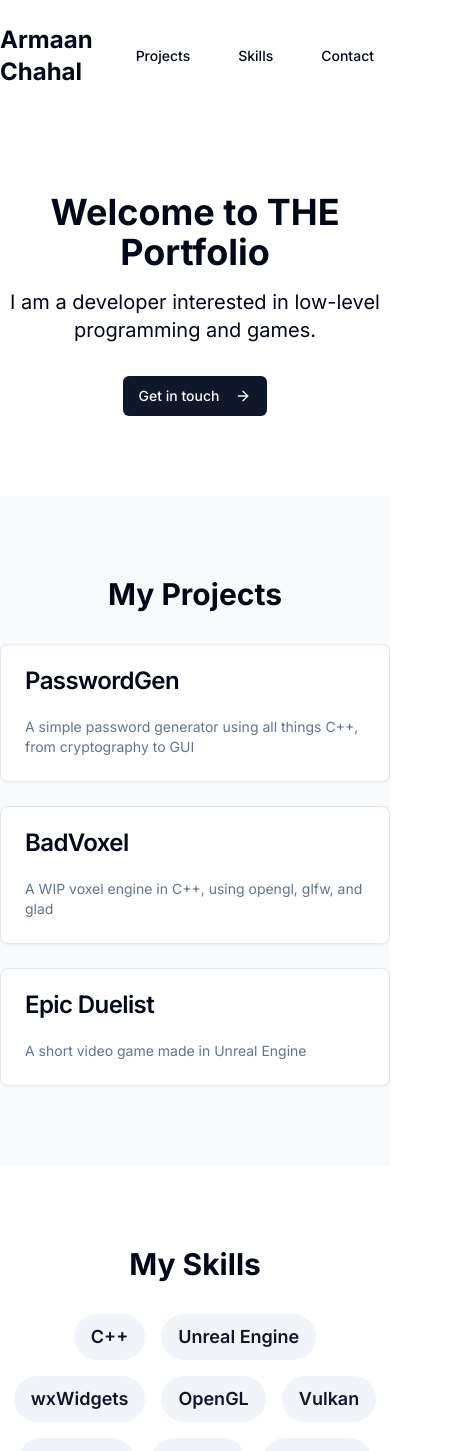
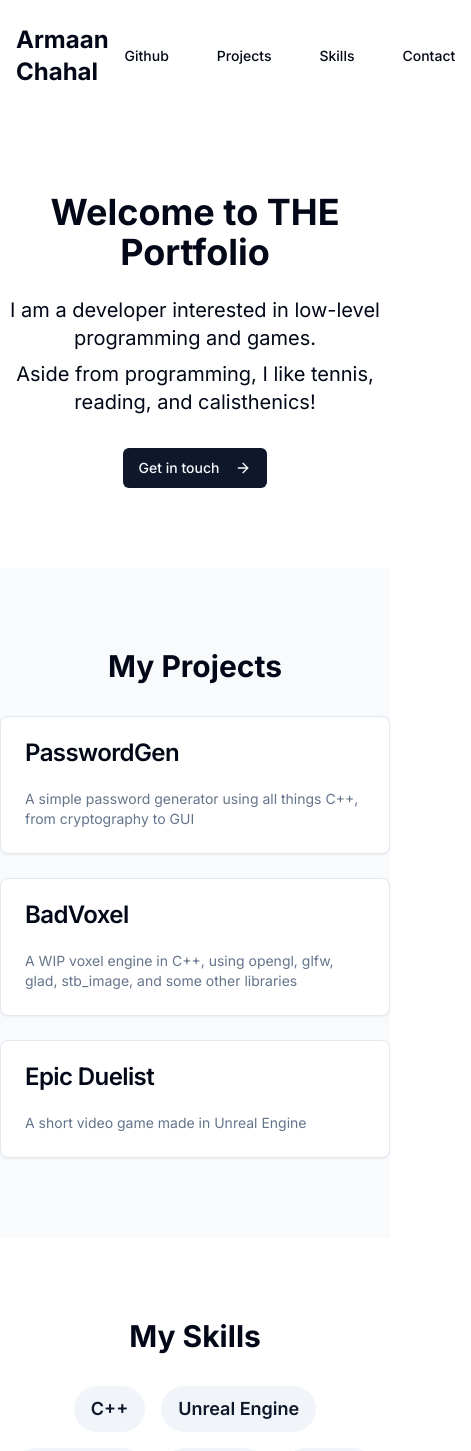
Before and after one commit to ArmaanCPro/vportfolio, a Next.js app: page / in a window 390 px wide. Shown: the top 1451 px of the page, 471 px wide, since content can reach past the window. Built offline with nearby package versions, Linux system fonts and the light colour scheme.

Commit message:
some interesting changes. I know these commit messages suck, but naming this bs is hard

```diff
--- a/src/app/components/header.tsx
+++ b/src/app/components/header.tsx
@@ -4,11 +4,14 @@ import { Button } from "@/components/ui/button"
 export default function Header() {
     return (
         <header className="py-6">
-            <nav className="container mx-auto flex items-center justify-between">
+            <nav className="container mx-auto flex items-center justify-between px-4 md:px-0">
                 <Link href="/" className="text-2xl font-bold">
                     Armaan Chahal
                 </Link>
                 <div className="flex gap-4">
+                    <Button variant="ghost" asChild>
+                        <Link href="https://github.com/ArmaanCPro" target="_blank" rel="noopener noreferrer">Github</Link>
+                    </Button>
                     <Button variant="ghost" asChild>
                         <Link href="#projects">Projects</Link>
                     </Button>
--- a/src/app/components/hero.tsx
+++ b/src/app/components/hero.tsx
@@ -5,8 +5,9 @@ export default function Hero() {
     return (
         <section className="py-20 text-center">
             <div className="container mx-auto">
-                <h1 className="text-4xl font-bold mb-4">Welcome to THE Portfolio</h1>
-                <p className="text-xl mb-8">I am a developer interested in low-level programming and games.</p>
+                <h1 className="text-4xl font-bold mb-6">Welcome to THE Portfolio</h1>
+                <p className="text-xl mb-2">I am a developer interested in low-level programming and games.</p>
+                <p className="text-xl mb-8">Aside from programming, I like tennis, reading, and calisthenics!</p>
                 <Button asChild>
                     <a href="#contact">
                         Get in touch <ArrowRight className="ml-2 h-4 w-4" />
--- a/src/app/components/projects.tsx
+++ b/src/app/components/projects.tsx
@@ -2,7 +2,7 @@ import { Card, CardContent, CardDescription, CardHeader, CardTitle } from "@/com
 
 const projects = [
     { title: "PasswordGen", description: "A simple password generator using all things C++, from cryptography to GUI" },
-    { title: "BadVoxel", description: "A WIP voxel engine in C++, using opengl, glfw, and glad" },
+    { title: "BadVoxel", description: "A WIP voxel engine in C++, using opengl, glfw, glad, stb_image, and some other libraries" },
     { title: "Epic Duelist", description: "A short video game made in Unreal Engine" },
 ]
 
```
